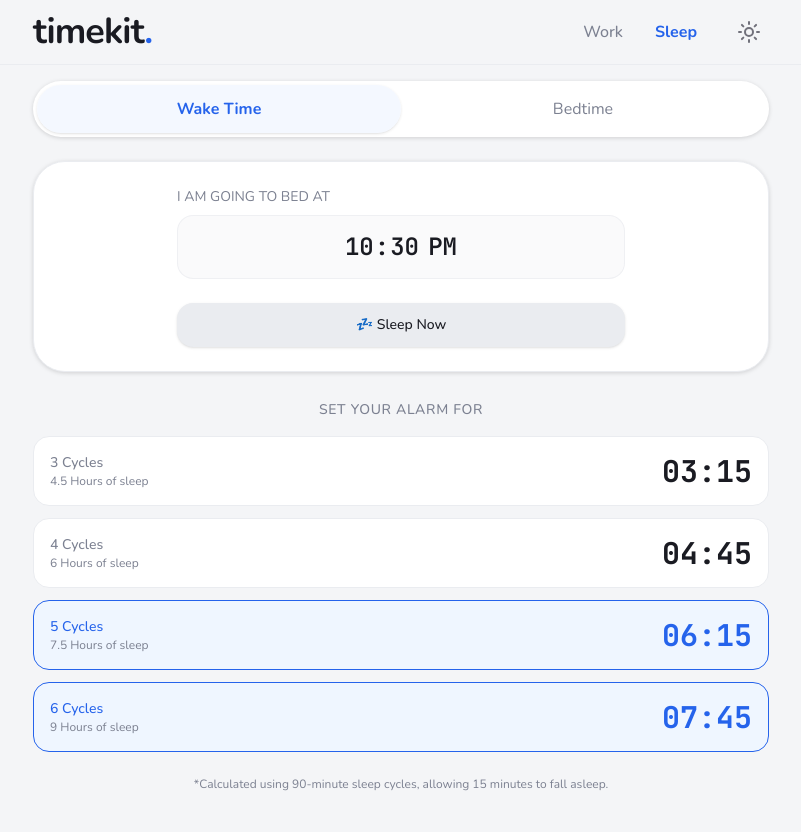
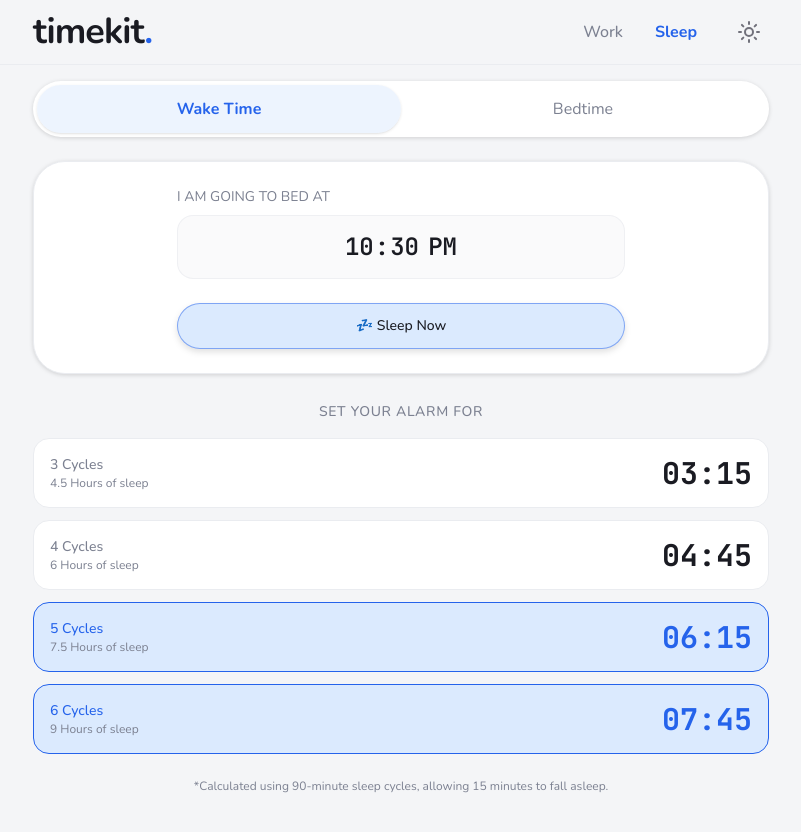
Before and after one commit to SclRlLiX/timekit, a SvelteKit app: page /sleep in a window 1280 px wide. Shown: the whole page, without its empty margins (239-1040 px from the left). Built offline with nearby package versions, Linux system fonts and the light colour scheme.

Commit message:
made changes to subtle accent color and sleep button

```diff
--- a/src/lib/components/Tabs.svelte
+++ b/src/lib/components/Tabs.svelte
@@ -14,7 +14,7 @@
 <div class="relative flex w-full rounded-full bg-(--color-surface) p-1 drop-shadow-sm">
 	<div class="pointer-events-none absolute inset-1 flex">
 		<div
-			class="rounded-full bg-(--color-accent-subtle)/70 backdrop-blur-md shadow-sm transition-transform ease-in-out duration-500 will-change-transform"
+			class="rounded-full bg-(--color-accent-subtle)/50 backdrop-blur-md shadow-sm transition-transform ease-in-out duration-500 will-change-transform"
 			style="width: {100 / tabs.length}%; transform: translateX({activeIndex * 100}%);"
 		></div>
 	</div>
--- a/src/routes/layout.css
+++ b/src/routes/layout.css
@@ -16,7 +16,7 @@
 
 	--color-accent: #2563eb; /* blue-600 — buttons, links, highlights */
 	--color-accent-hover: #1d4ed8; /* blue-700 — hover state */
-	--color-accent-subtle: #eff6ff; /* blue-50  — tinted backgrounds, badges */
+	--color-accent-subtle: #dbeafe; /* blue-50  — tinted backgrounds, badges */
 	--color-accent-text: #ffffff; /* text on top of accent-colored elements */
 }
 
--- a/src/routes/sleep/+page.svelte
+++ b/src/routes/sleep/+page.svelte
@@ -97,10 +97,10 @@
 					type="button"
 					onclick={setSleepNow}
 					class="
-                    w-full rounded-2xl bg-(--color-surface-raised) py-3 text-sm font-medium
-                    text-(--color-main-text) shadow-sm transition-all duration-300
-                    hover:bg-(--color-accent-subtle) hover:text-(--color-accent)
-                    active:scale-[0.98] active:bg-(--color-surface)
+                    w-full rounded-full bg-(--color-accent-subtle) py-3 text-sm font-medium
+                    text-(--color-main-text) drop-shadow-md transition-transform-in-out duration-300transition-all duration-300
+					border border-(--color-accent)/50
+                    active:scale-[0.98] active:bg-(--color-surface-raised)/50 active:border-(--color-surface-raised)
                 "
 				>
 					💤 Sleep Now
```
